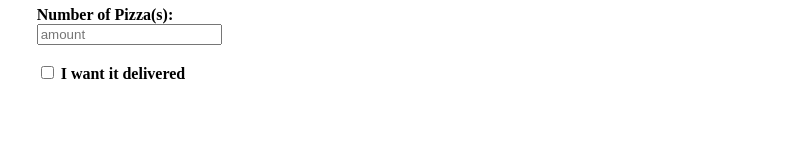
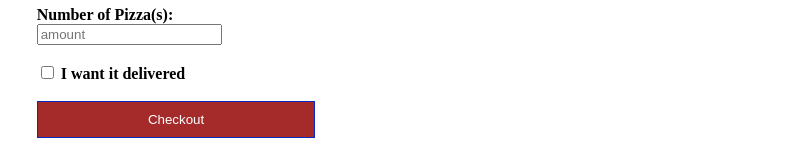
Before and after one commit to Ephraim19/Pizza-delivery, a plain HTML site: page index.html in a window 1280 px wide. Shown: the part 1117-1265 px from the top of the page, without its empty margins (128-924 px from the left). Before the commit the page ends 1213 px from the top, so only its background shows below. Drawn offline with Linux system fonts and the light colour scheme.

Commit message:
Added checkout button and linked javascript

```diff
--- a/css/styles.css
+++ b/css/styles.css
@@ -65,10 +65,19 @@
   font-weight: bolder;
 }
 
+.amount form {
+  margin-left: 12%;
+  font-weight: 900;
+  font-size: 18;
+  padding: 5px;
+}
 
-.amount form {
-    margin-left: 12%;
-    font-weight: 900;
-    font-size: 18;
-    padding: 5px;
-  }
+input[type="button"] {
+  background-color: brown;
+  padding-left: 10%;
+  padding-right: 10%;
+  padding-top: 10px;
+  padding-bottom: 10px;
+  color: white;
+  border: 1px solid rgb(9, 42, 190);
+}
--- a/index.html
+++ b/index.html
@@ -74,8 +74,11 @@
         /><br />
         <br />
         <input type="checkbox" id="deliver" name="deliver" value="deliver" />
-        <label for="deliver"> I want it delivered</label>
+        <label for="deliver"> I want it delivered</label> <br />
+        <br />
+        <input type="button" value="Checkout" id="submitButton" />
       </form>
     </div>
   </body>
+  <script src="js/index.js" type="text/javascript"></script>
 </html>
```
Also changed, not shown: js/scripts.js (added).
